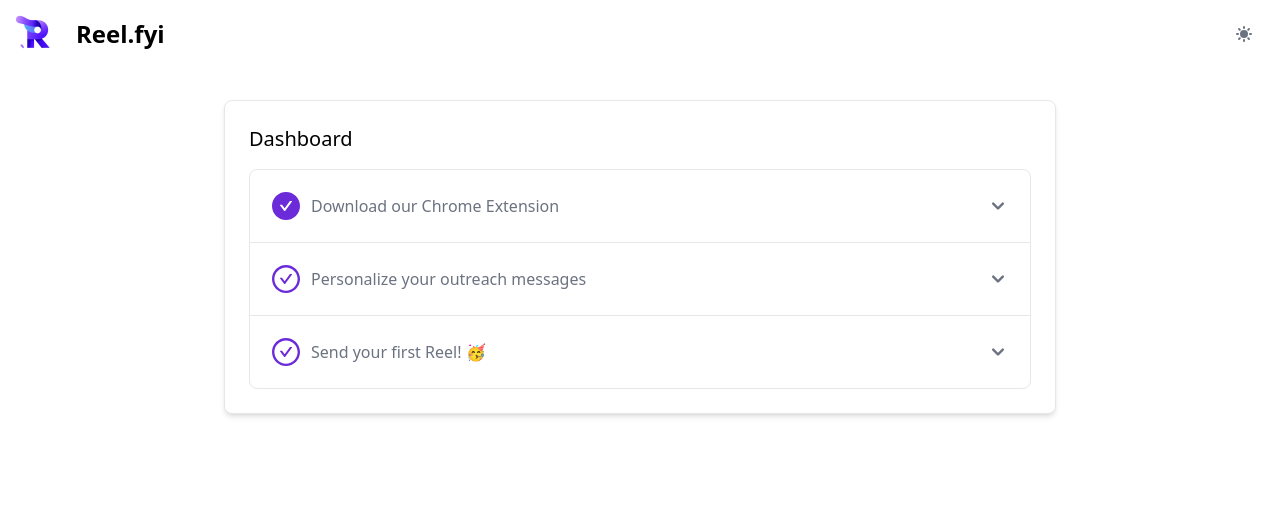
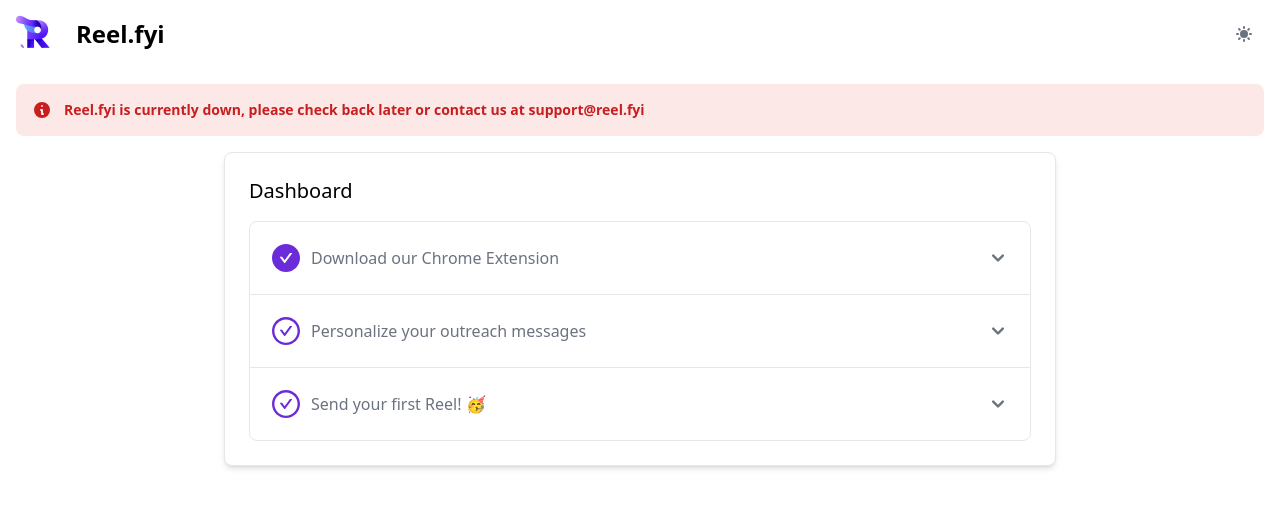
Before and after one commit to reel-fyi/webpage, a Next.js app: page /dashboard in a window 1280 px wide. Shown: the top 508 px of the page. Built offline with nearby package versions, Linux system fonts and the light colour scheme; no server answers.

Commit message:
add down alert to dashboard page

```diff
--- a/pages/dashboard.tsx
+++ b/pages/dashboard.tsx
@@ -4,7 +4,7 @@
 import { useRouter } from 'next/router';
 import { useEffect, useState } from 'react';
 import { AiFillCheckCircle, AiOutlineCheckCircle } from 'react-icons/ai';
-import { HiCheck } from 'react-icons/hi'
+import { HiCheck, HiInformationCircle } from 'react-icons/hi'
 import PocketBase, { type Record } from 'pocketbase';
 import mixpanel from 'mixpanel-browser';
 import Header from "../components/Header";
@@ -214,6 +214,20 @@
     </Modal>
   );
 
+  const isDown = true;
+  const isDownAlertComponent = (
+    <Alert
+    color="failure"
+    icon={HiInformationCircle}
+  >
+    <span>
+      <span className="font-semibold text-md">
+        Reel.fyi is currently down, please check back later or contact us at&nbsp;<a href="mailto:support@reel.fyi" className='hover:text-red-500'>support@reel.fyi</a>
+      </span>
+    </span>
+  </Alert>
+  );
+
   return (
     <div>
       <Head>
@@ -226,6 +240,7 @@
       <div className="flex dark:bg-gray-900 min-h-screen">
         <main className="mx-4 mt-4 flex-[1_0_16rem]">
           {showWelcomeModal ? welcomeModalComponent : null}
+          {isDown ? isDownAlertComponent : null}
           <div className="flex justify-center">
             <Card className="mt-4 mb-4 w-2/3">
               <h2 className="text-xl dark:text-gray-200">Dashboard</h2>
```
